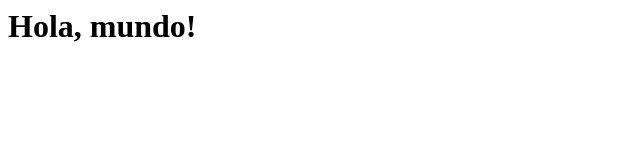
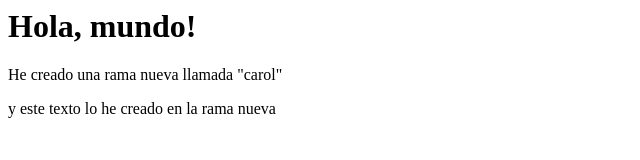
Before and after one commit to carolineromero/gitDesdeVSC, a plain HTML site: page index.html in a window 1280 px wide. Shown: the whole page, without its empty margins (0-640 px from the left). Drawn offline with Linux system fonts and the light colour scheme.

Commit message:
add nuevo parrafo

```diff
--- a/index.html
+++ b/index.html
@@ -4,5 +4,7 @@
 </head>
 <body>
   <h1>Hola, mundo!</h1>
+  <p>He creado una rama nueva llamada "carol"</p>
+  <p>y este texto lo he creado en la rama nueva</p>
 </body>
 </html>
```
